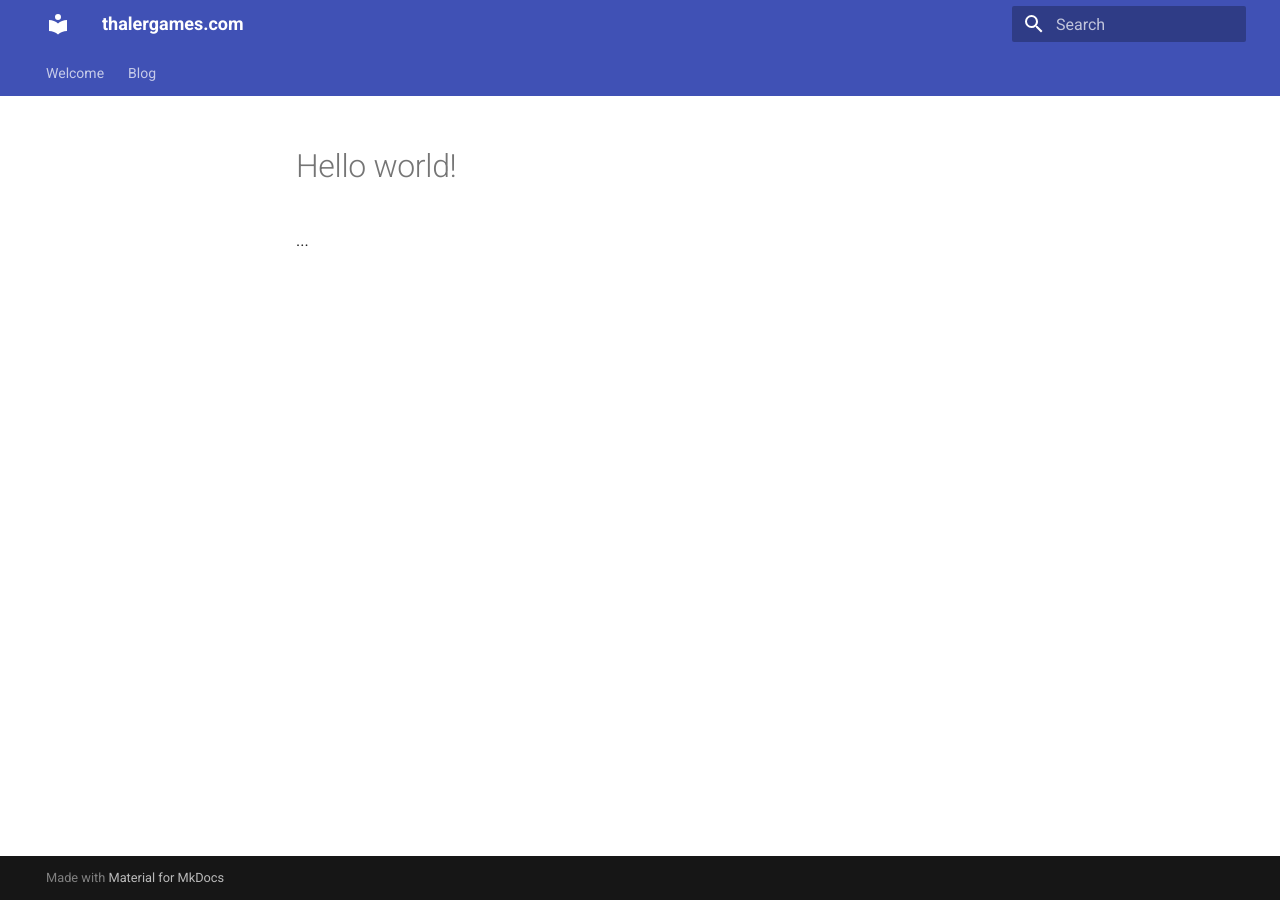
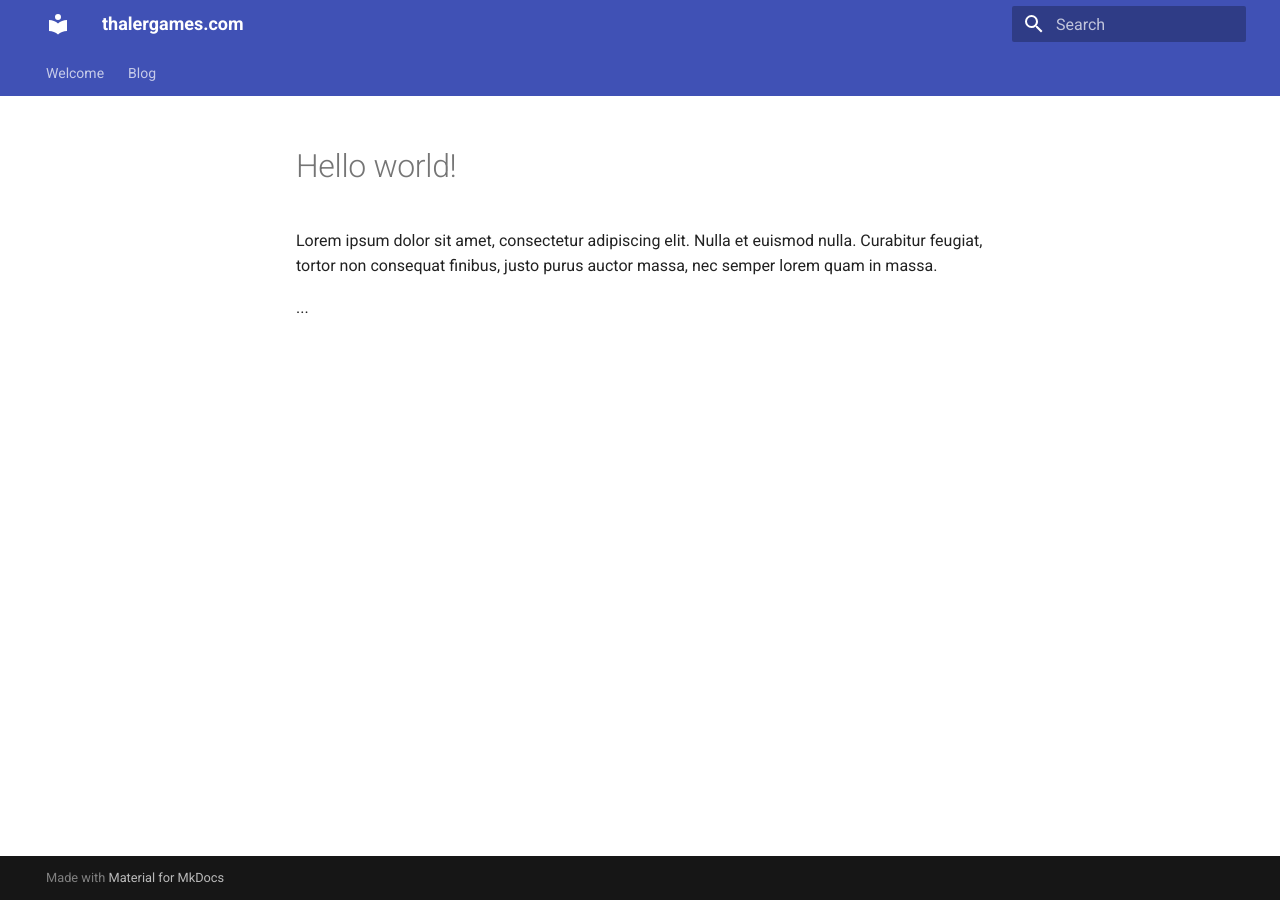
Before and after one commit to D3ltaThalerGames/thalergames.com, an MkDocs documentation site: the page built from docs/blog/posts/hello-world.md, in a window 1280 px wide. Built offline with MkDocs 1.6.1 and Material for MkDocs 9.7.7, drawn with Linux system fonts in a browser that asks for light colours.

Commit message:
Update hello-world.md

```diff
--- a/docs/blog/posts/hello-world.md
+++ b/docs/blog/posts/hello-world.md
@@ -7,4 +7,10 @@
 ---
 
 # Hello world!
+
+Lorem ipsum dolor sit amet, consectetur adipiscing elit. Nulla et euismod
+nulla. Curabitur feugiat, tortor non consequat finibus, justo purus auctor
+massa, nec semper lorem quam in massa.
+
+<!-- more -->
 ...
```
